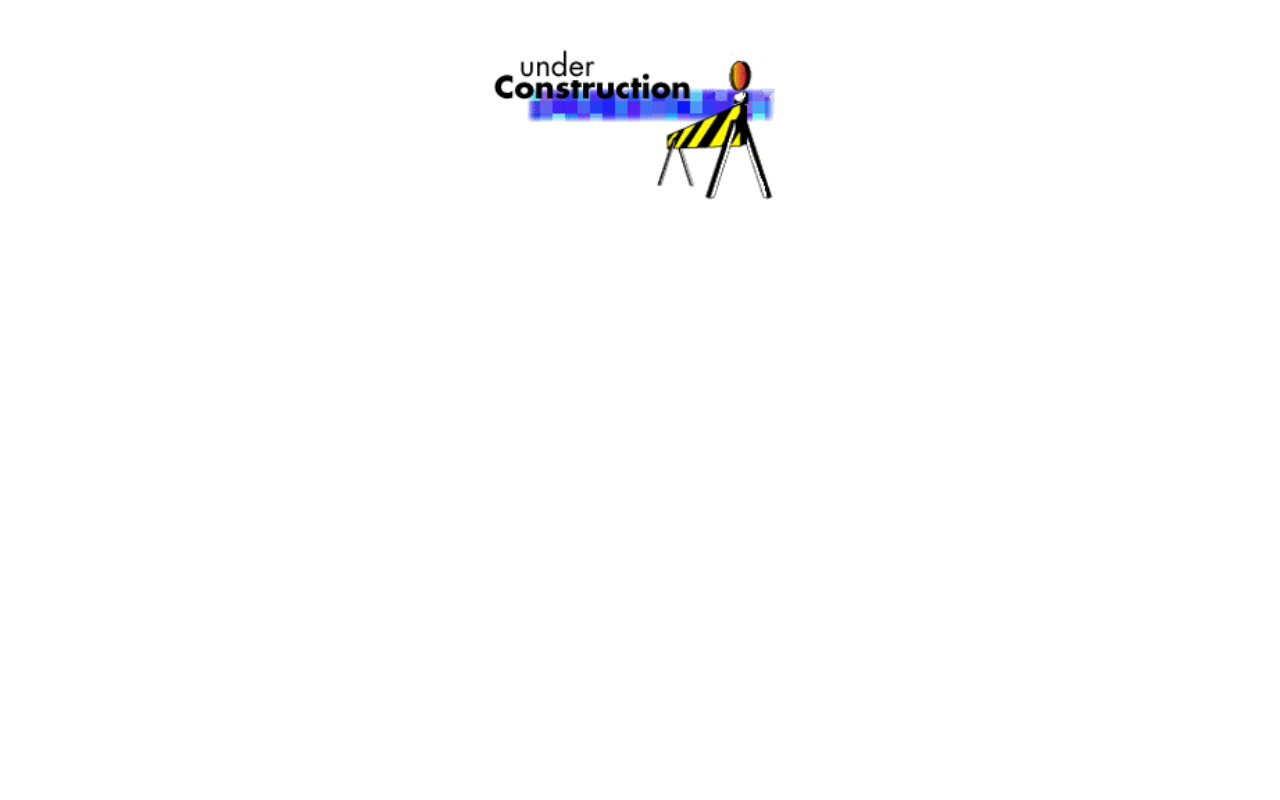
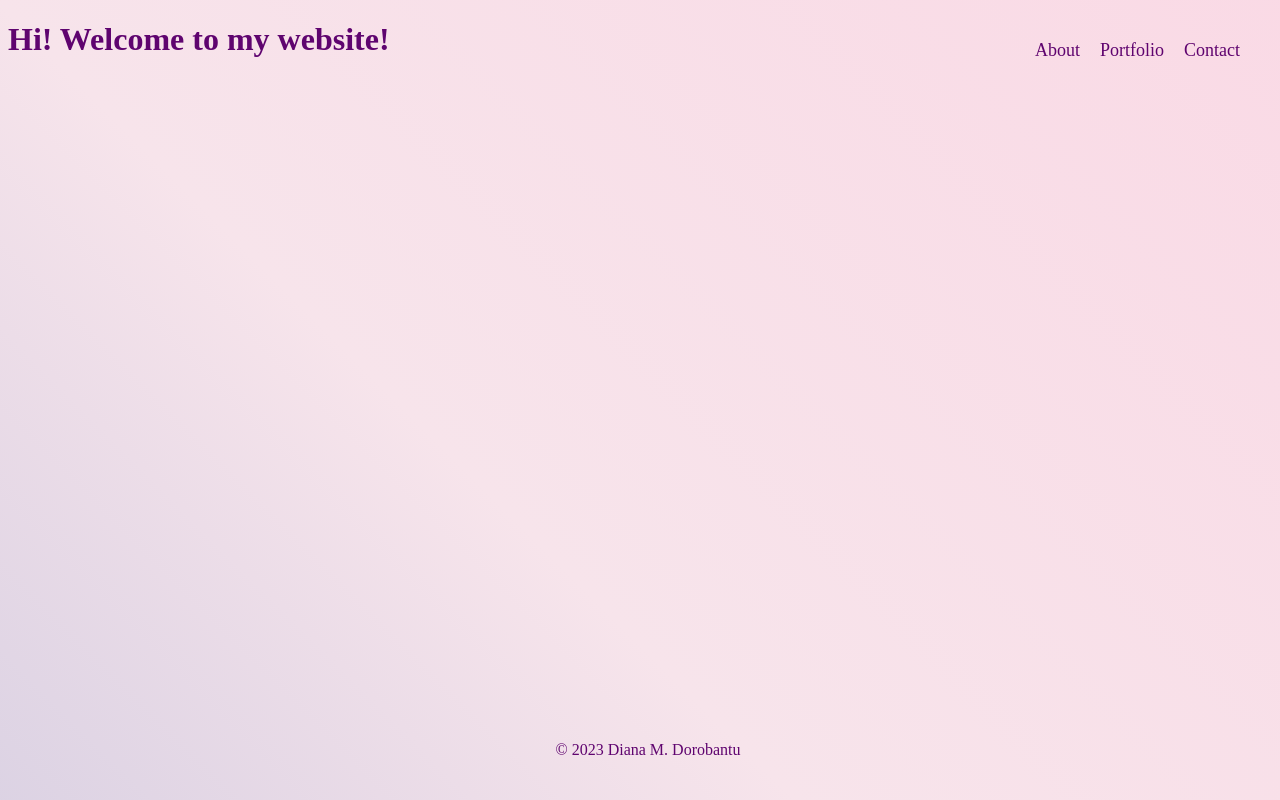
Before and after one commit to DorobantuDiana/Portfolio, a plain HTML site: page index.html in a window 1280 px wide. Drawn offline with Linux system fonts and the light colour scheme.

Commit message:
add interactive-background & welcome animation

```diff
--- a/index.html
+++ b/index.html
@@ -1,24 +1,56 @@
 <!DOCTYPE html>
 <html lang="en">
+
+
 <head>
+
   <meta charset="UTF-8">
   <meta name="viewport" content="width=device-width, initial-scale=1.0">
   <title>Di's Portfolio</title>
+  <link rel="stylesheet" href="styles.css">
+
 </head>
 
+
 <body>
-  <div>
-    <img src="./objects/under-construction.gif"
-    width="300"
-    height="200"/>
-  </div>
+
+  <div class="interactive-background"></div>
+
+  <header>
+    <nav>
+        <div class="container">
+
+            <ul class="nav-links">
+                <li><a href="#about">About</a></li>
+                <li><a href="#portfolio">Portfolio</a></li>
+                <li><a href="#contact">Contact</a></li>
+            </ul>
+
+        </div>
+    </nav>
+  </header>
+
+  <h1 class="welcome">Hi! Welcome to my website!</h1>
+
+  <section id="about">
+    <div class="container">
+        <h2>About Me</h2>
+        <p>
+            I am a passionate data scientist with a strong background in machine learning, data analysis, and data visualization.
+            My goal is to leverage data-driven insights to solve real-world problems and make informed decisions.
+        </p>
+    </div>
+  </section>
+
+
+  <footer>
+    <div class="container">
+      <p>&copy; 2023 Diana M. Dorobantu</p>
+    </div>
+  </footer>
+
+  <script src="script.js"></script>
 </body>
 
-<style>
-   div {
-     display: flex;
-     justify-content: center;
-}
-</style>
 
 </html>
--- /dev/null
+++ b/styles.css
@@ -0,0 +1,90 @@
+/* Interactive background */
+.interactive-background {
+    position: fixed;
+    top: 0;
+    left: 0;
+    width: 100%;
+    height: 100%;
+    background: linear-gradient(45deg,#ACB1D6, #98a7d1, #f7e4eb, #FDCEDF );
+    background-size: 400% 400%;
+    animation: gradientChange 15s ease infinite;
+}
+
+/* Animation for the interactive background */
+@keyframes gradientChange {
+    0% {
+        background-position: 0% 50%;
+    }
+    50% {
+        background-position: 100% 50%;
+    }
+    100% {
+        background-position: 0% 50%;
+    }
+}
+
+/* Welcome Animation */
+.welcome {
+    opacity: 0;
+    color: #5f046f;
+    left: 2px;
+    transform: translateX(-100%);
+    animation: welcomePopUp 2s ease forwards;
+}
+
+@keyframes welcomePopUp {
+    0% {
+        opacity: 0;
+        transform: translateX(-100%);
+    }
+    100% {
+        opacity: 1;
+        transform: translateX(0);
+    }
+}
+
+/* Container styles */
+.container {
+    max-width: 1200px;
+    margin: 0 auto;
+    padding: 20px;
+    color: #5f046f;
+}
+
+
+/* Footer styles */
+footer {
+    position: absolute;
+    bottom: 0;
+    width: 100%;
+    background-color: #ffffff00;
+    padding: 5px 0;
+    text-align: center;
+    color: #5f046f;
+}
+
+
+/* Navigation styles */
+nav {
+    position: absolute;
+    top: 20px;
+    right: 20px;
+}
+
+.nav-links {
+    list-style: none;
+    display: flex;
+    gap: 20px;
+    margin: 0;
+    padding: 0;
+}
+
+.nav-links li {
+    font-size: 18px;
+}
+
+.nav-links a {
+    text-decoration: none;
+    color: #5f046f;
+    transition: color 0.3s ease;
+}
```
Also changed, not shown: script.js (added), 1 other file.
